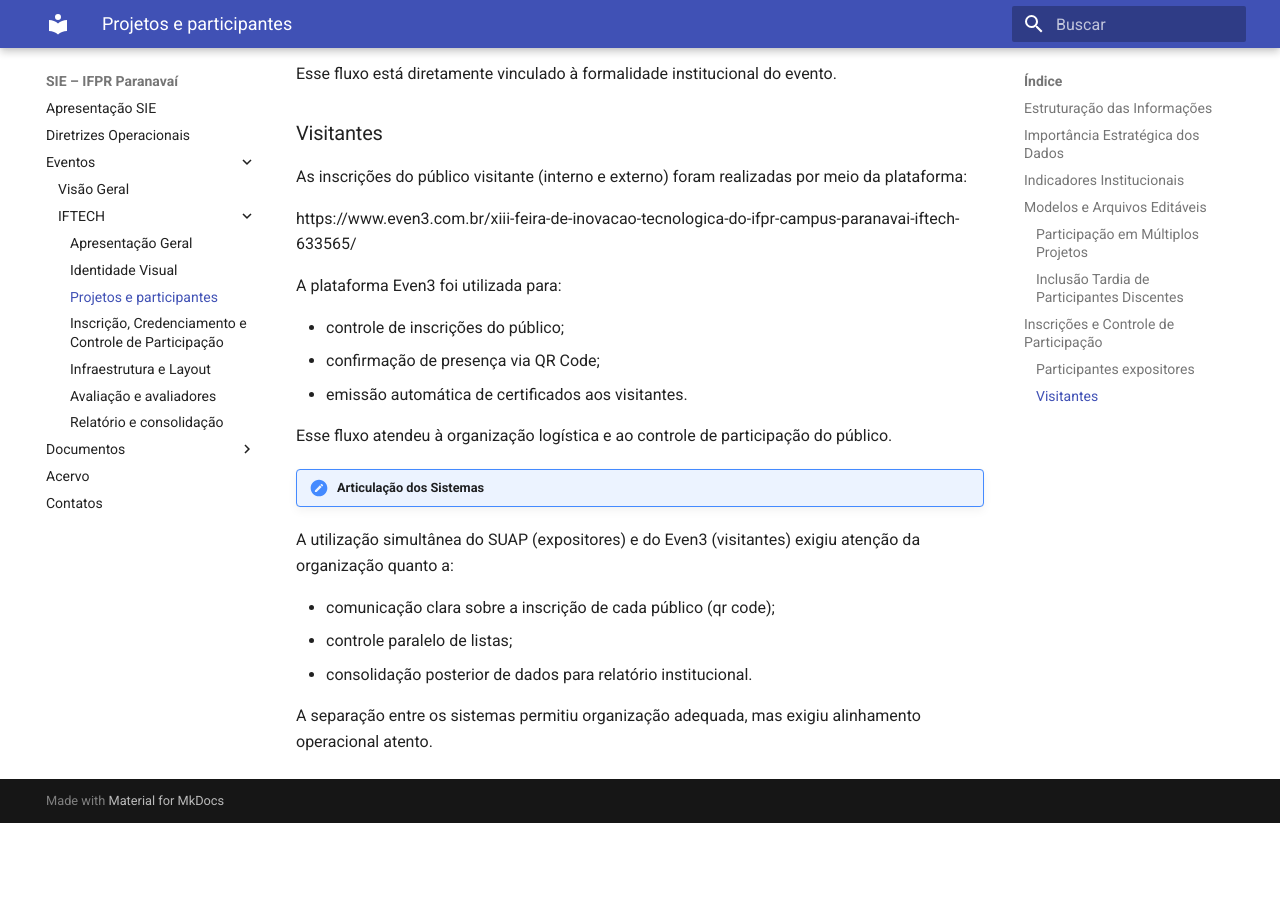
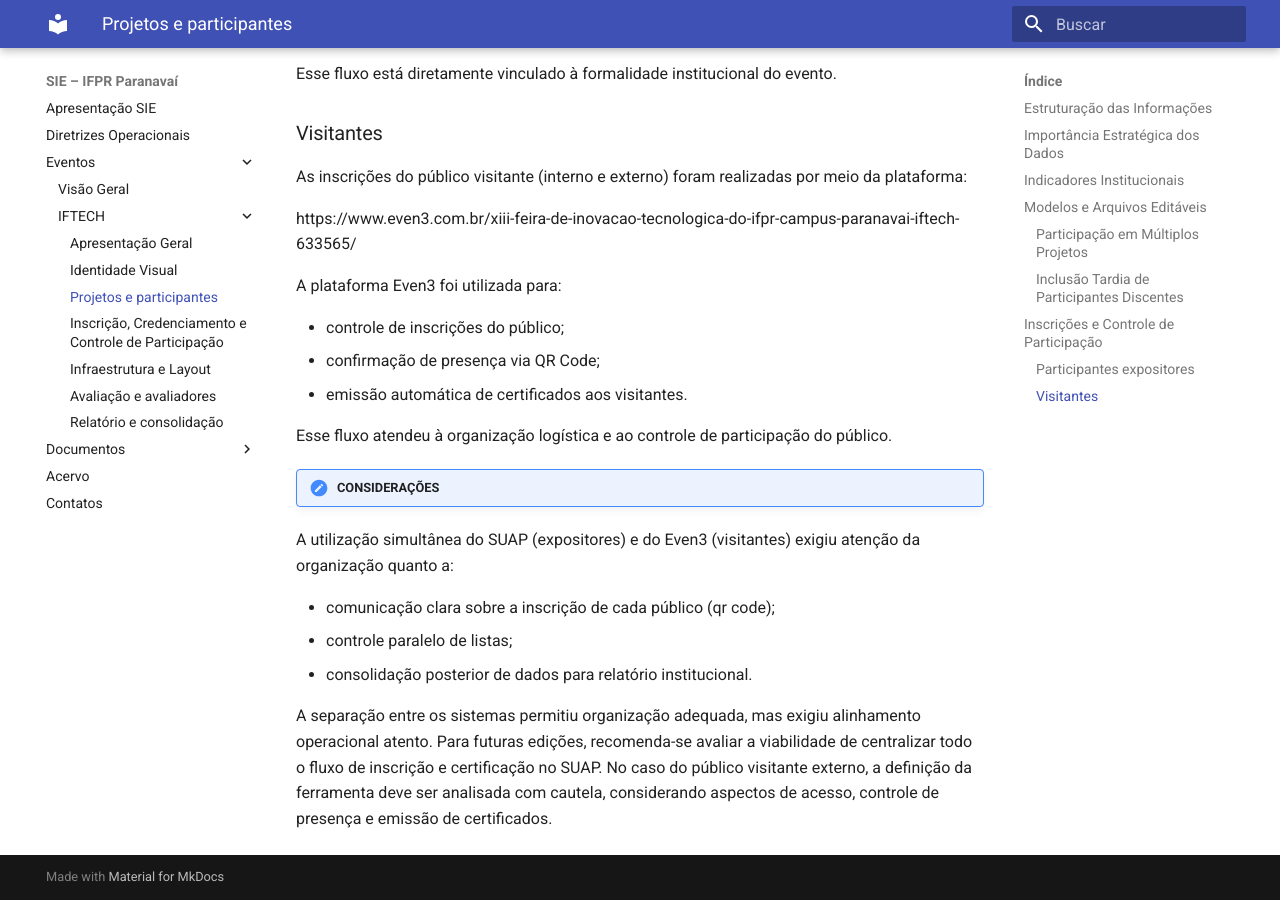
Before and after one commit to ifpr-sie-paranavai/dossie, an MkDocs documentation site: the page built from docs/eventos/iftech/projetos.md, in a window 1280 px wide and 900 px high, scrolled down 3256 px. Built offline with MkDocs 1.6.1 and Material for MkDocs 9.7.7, drawn with Linux system fonts in a browser that asks for light colours; before the commit the page ends 4079 px from its top, so only the background shows below that.

Commit message:
Update projetos.md

```diff
--- a/docs/eventos/iftech/projetos.md
+++ b/docs/eventos/iftech/projetos.md
@@ -106,7 +106,7 @@ A plataforma Even3 foi utilizada para:
 
 Esse fluxo atendeu à organização logística e ao controle de participação do público.
 
-!!! note "Articulação dos Sistemas"
+!!! note "CONSIDERAÇÕES"
 
 A utilização simultânea do SUAP (expositores) e do Even3 (visitantes) exigiu atenção da organização quanto a:
 
@@ -114,4 +114,4 @@ A utilização simultânea do SUAP (expositores) e do Even3 (visitantes) exigiu
 - controle paralelo de listas;
 - consolidação posterior de dados para relatório institucional.
 
-A separação entre os sistemas permitiu organização adequada, mas exigiu alinhamento operacional atento.
+A separação entre os sistemas permitiu organização adequada, mas exigiu alinhamento operacional atento. Para futuras edições, recomenda-se avaliar a viabilidade de centralizar todo o fluxo de inscrição e certificação no SUAP. No caso do público visitante externo, a definição da ferramenta deve ser analisada com cautela, considerando aspectos de acesso, controle de presença e emissão de certificados.
```
